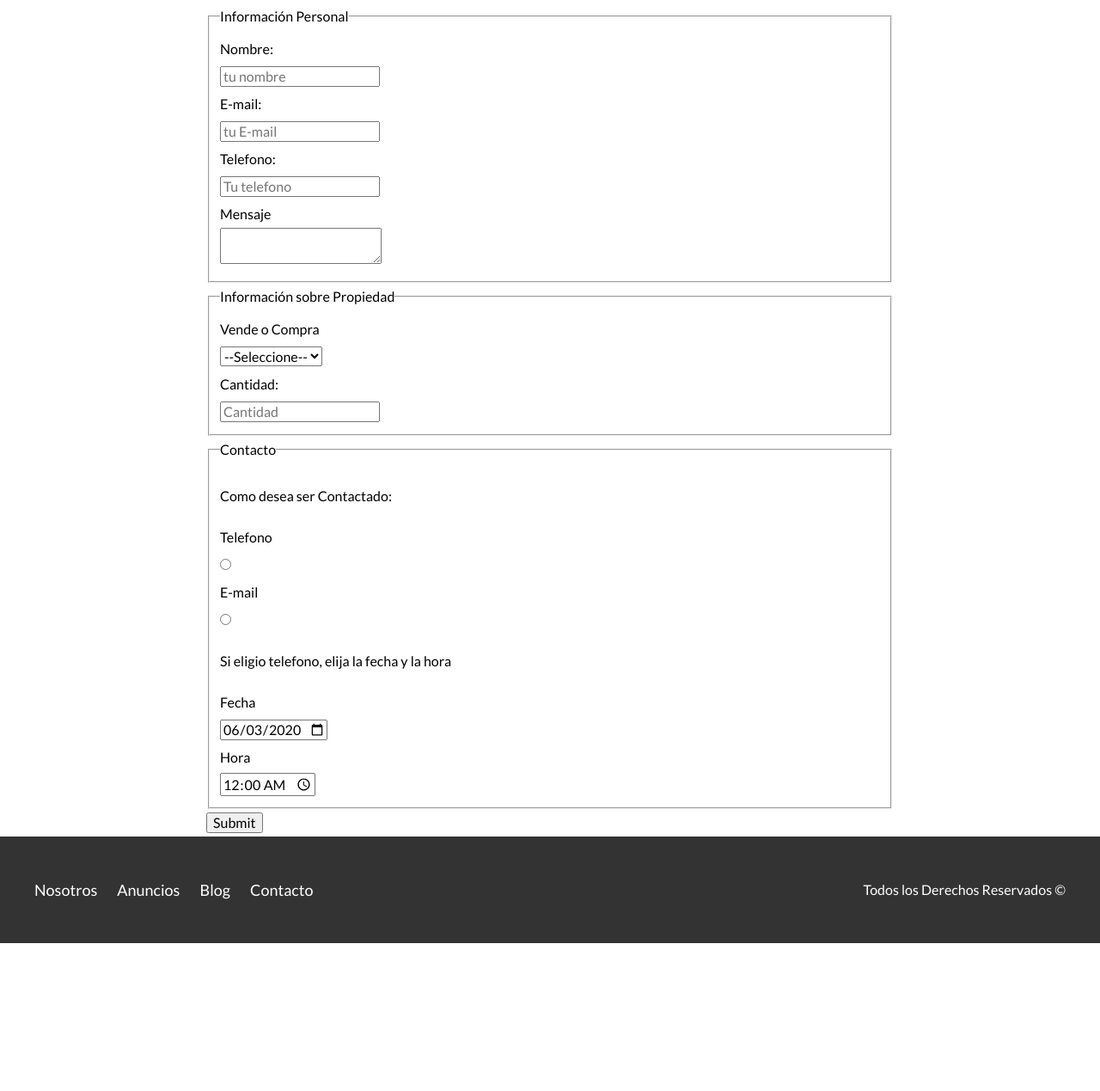
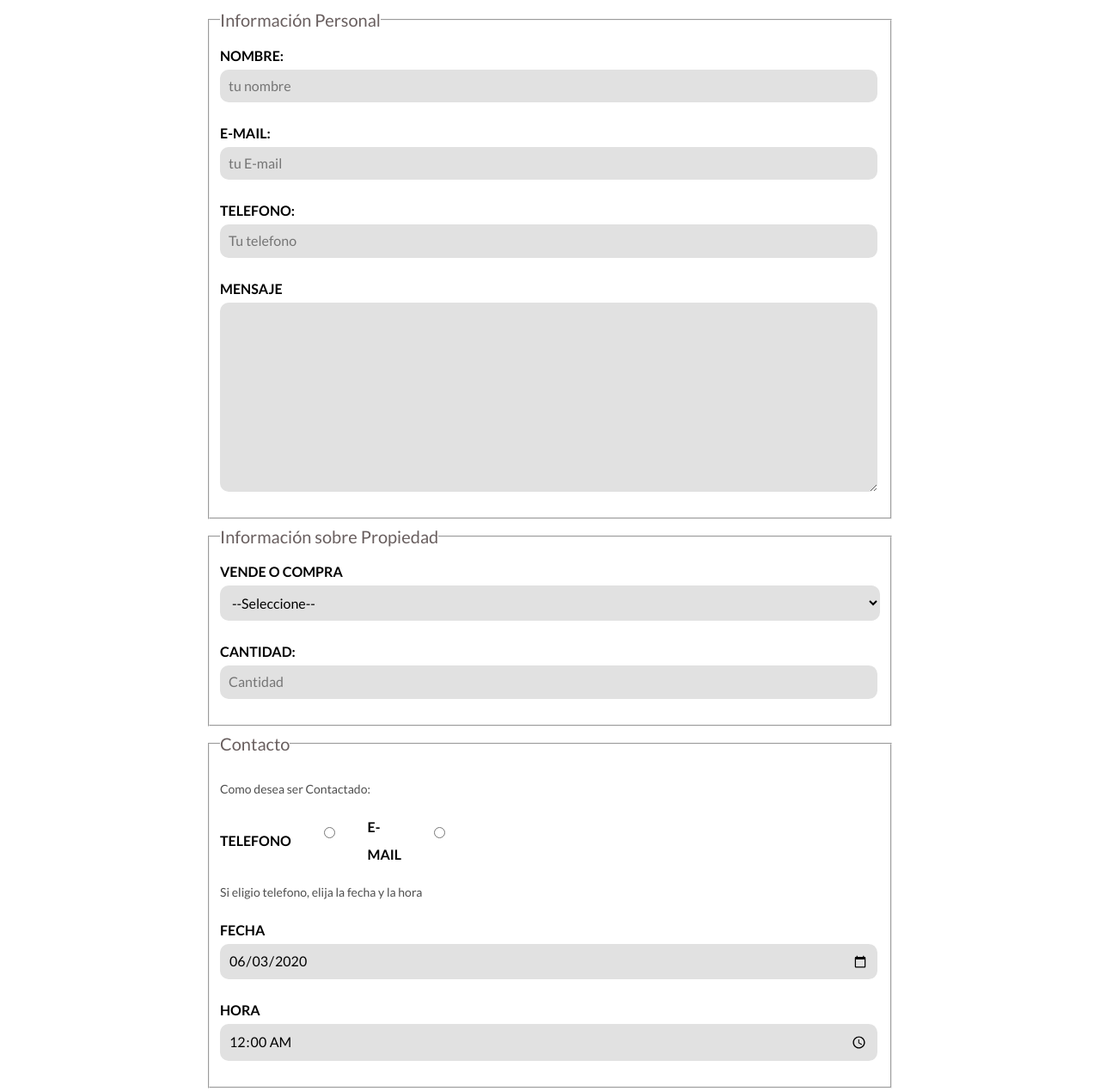
Before and after one commit to diegun99/inmobiliaria, a plain HTML site: page contacto.html in a window 1280 px wide. Shown: the part 1026-2295 px from the top of the page at 86% size. Before the commit the page ends 2123 px from the top, so only its background shows below. Drawn offline with Linux system fonts and the light colour scheme.

Commit message:
finalizado todo

```diff
--- a/contacto.html
+++ b/contacto.html
@@ -34,7 +34,7 @@
 
     <main class="contenedor contenido-centrado">
         <h2 class="centrar-txt fw-300">Llena el formulario de Contacto</h2>
-        <form action="">
+        <form action="" class="contacto">
 
             <fieldset>
                 <legend>Información Personal</legend>
@@ -69,12 +69,13 @@
             <fieldset>
                 <legend>Contacto</legend>
                 <p>Como desea ser Contactado:</p>
-                <label for="tele">Telefono</label>
-                <input type="radio" name="grupocontacto" id="tele">
+                <div class="forma-radios">
+                    <label for="tele">Telefono</label>
+                    <input type="radio" name="grupocontacto" id="tele">
 
-                <label for="emai">E-mail</label>
-                <input type="radio" name="grupocontacto" id="emai">
-
+                    <label for="emai">E-mail</label>
+                    <input type="radio" name="grupocontacto" id="emai">
+                </div>
                 <p>Si eligio telefono, elija la fecha y la hora</p>
                 <label for="fecha">Fecha</label>
                 <input type="date" id="fecha" min="1999-01-01" max="2020-12-01" value="2020-06-03">
@@ -86,7 +87,7 @@
 
 
 
-            <input type="submit">
+            <input type="submit" value="Enviar" class="boton boton-verde seccion">
 
 
         </form>
--- a/css/estilos.css
+++ b/css/estilos.css
@@ -212,6 +212,8 @@ background-size: cover;
     display: inline-block;
     margin-top: 2rem;
     text-align: center;
+    border: none;
+    cursor: pointer;
 
 
 
@@ -380,4 +382,49 @@ flex-basis: 40%;
 /*Contacto*/
 label{
     display: block;
+    font-weight: 700;
+    text-transform: uppercase;
 }
+
+legend {
+    font-size: 2rem;
+    color :#695f5f;
+}
+
+input:not([type="submit"]),
+textarea,
+select{
+    padding: 1rem;
+    display: block;
+    width: 97%;
+    background-color: #e1e1e1;
+    margin-bottom: 2rem;
+    border: none;
+    border-radius: 1rem;
+}
+
+textarea{
+    height: 20rem;
+
+}
+
+select{
+    width: 100%;
+}
+
+.contacto p{
+    font-size: 1.4rem;
+    color: #4f4f4f;
+}
+
+.forma-radios{
+    display: flex;
+    justify-content: space-between;
+    max-width: 30rem;
+    align-items: center;
+
+}
+input [type="radio"]{
+    width: auto;
+    margin-bottom: 0;
+}
```
